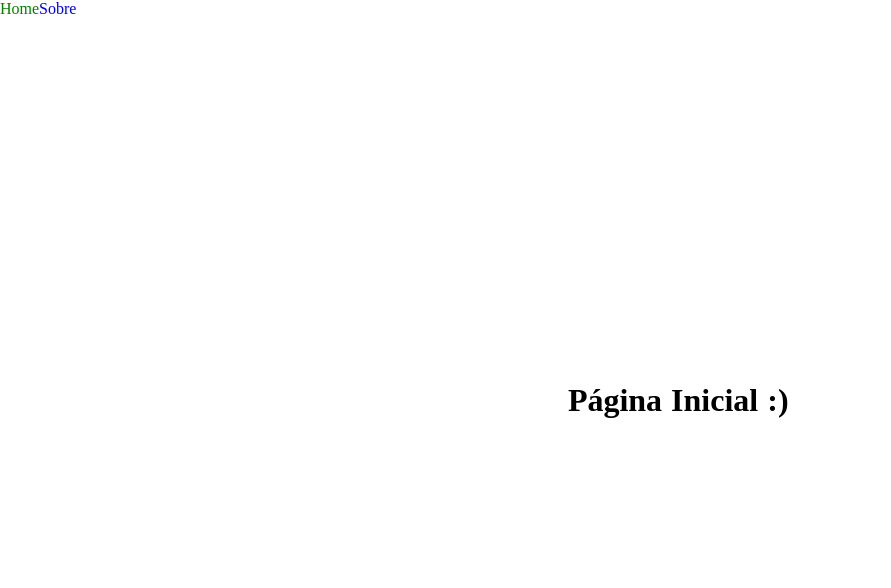
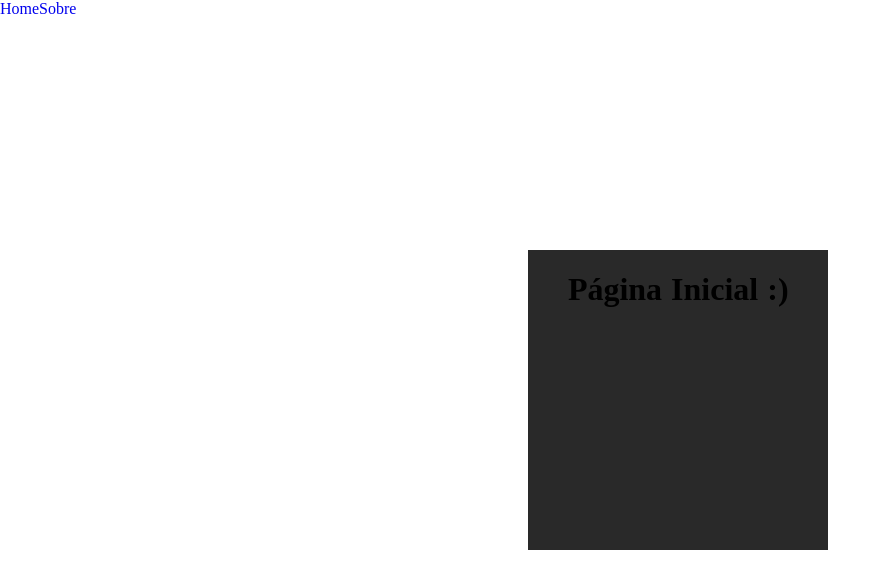
Before and after one commit to 4scencio/iBook-nuxt, a Nuxt app: page / in a window 1280 px wide. Shown: the top 588 px of the page, without its empty margins (0-891 px from the left). Built offline with nearby package versions, Linux system fonts and the light colour scheme; a web font is replaced by a local one.

Commit message:
bóson color palette scss

```diff
--- /dev/null
+++ b/components/bosons/ColorPalette.scss
@@ -0,0 +1,25 @@
+$colors: (
+  light: (
+    base: #f7f7f7,
+    darkest: #f0f0f0
+  ),
+  dark: (
+    base: #7e7a7a,
+    darkest: #292929
+  )
+) !default;
+
+@function color($color, $complementary: null) {
+  @if map-has-key($colors, $color) {
+    $type: map-get($colors, $color);
+    @if $complementary == null {
+      @if type-of($type) == map {
+        @return map-get(map-get($colors, $color), 'base');
+      } @else {
+        @return map-get($colors, $color);
+      }
+    } @else {
+      @return map-get(map-get($colors, $color), $complementary);
+    }
+  }
+}
--- a/nuxt.config.js
+++ b/nuxt.config.js
@@ -1,14 +1,14 @@
 export default {
   // Global page headers: https://go.nuxtjs.dev/config-head
   head: {
-    title: 'nuxt-ts',
+    title: 'iBook',
     htmlAttrs: {
-      lang: 'en',
+      lang: 'pt-BR',
     },
     meta: [
       { charset: 'utf-8' },
       { name: 'viewport', content: 'width=device-width, initial-scale=1' },
-      { hid: 'description', name: 'description', content: '' },
+      { hid: 'description', name: 'description', content: 'Uma nova maneira de ler livros online!' },
     ],
     link: [{ rel: 'icon', type: 'image/x-icon', href: '/favicon.ico' }],
   },
@@ -29,7 +29,12 @@ export default {
   ],
 
   // Modules: https://go.nuxtjs.dev/config-modules
-  modules: [],
+  modules: ['@nuxtjs/style-resources'],
+
+  styleResources: {
+    // your settings here
+    scss: ['@/components/bosons/ColorPalette.scss']
+   },
 
   // Build Configuration: https://go.nuxtjs.dev/config-build
   build: {},
--- a/package.json
+++ b/package.json
@@ -14,14 +14,14 @@
   "dependencies": {
     "core-js": "^3.8.3",
     "normalize.css": "^8.0.1",
-    "nuxt": "^2.14.12",
-    "sass": "^1.32.8"
+    "nuxt": "^2.14.12"
   },
   "devDependencies": {
     "@nuxt/types": "^2.14.12",
     "@nuxt/typescript-build": "^2.0.4",
     "@nuxtjs/eslint-config-typescript": "^5.0.0",
     "@nuxtjs/eslint-module": "^3.0.2",
+    "@nuxtjs/style-resources": "^1.0.0",
     "babel-eslint": "^10.1.0",
     "eslint": "^7.18.0",
     "eslint-config-prettier": "^7.2.0",
--- a/pages/index.vue
+++ b/pages/index.vue
@@ -1,5 +1,5 @@
 <template>
-  <div class="index">
+  <div class="box">
     <h1>Página Inicial :)</h1>
   </div>
 </template>
@@ -21,7 +21,13 @@ export default Vue.extend({
 })
 </script>
 
-<style>
+<style lang="scss" scoped>
+
+.box {
+  width: 300px;
+  height: 300px;
+  background-color: color('dark', 'darkest');
+}
 
 .index {
   margin: 0 auto;
```
Also changed, not shown: layouts/default.vue (line endings or trailing spaces), 1 other file (tests, documents, lock files or other folders).
